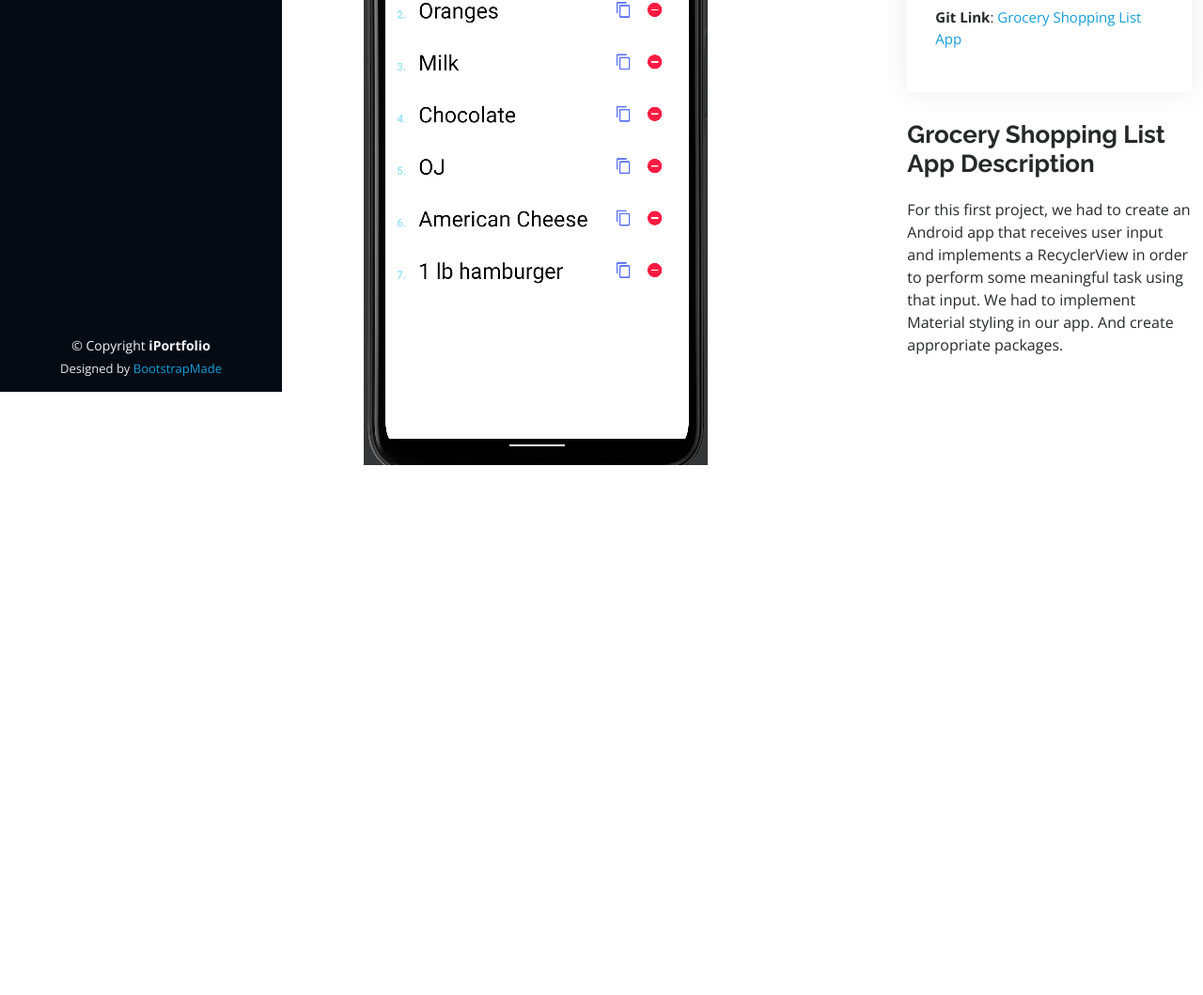
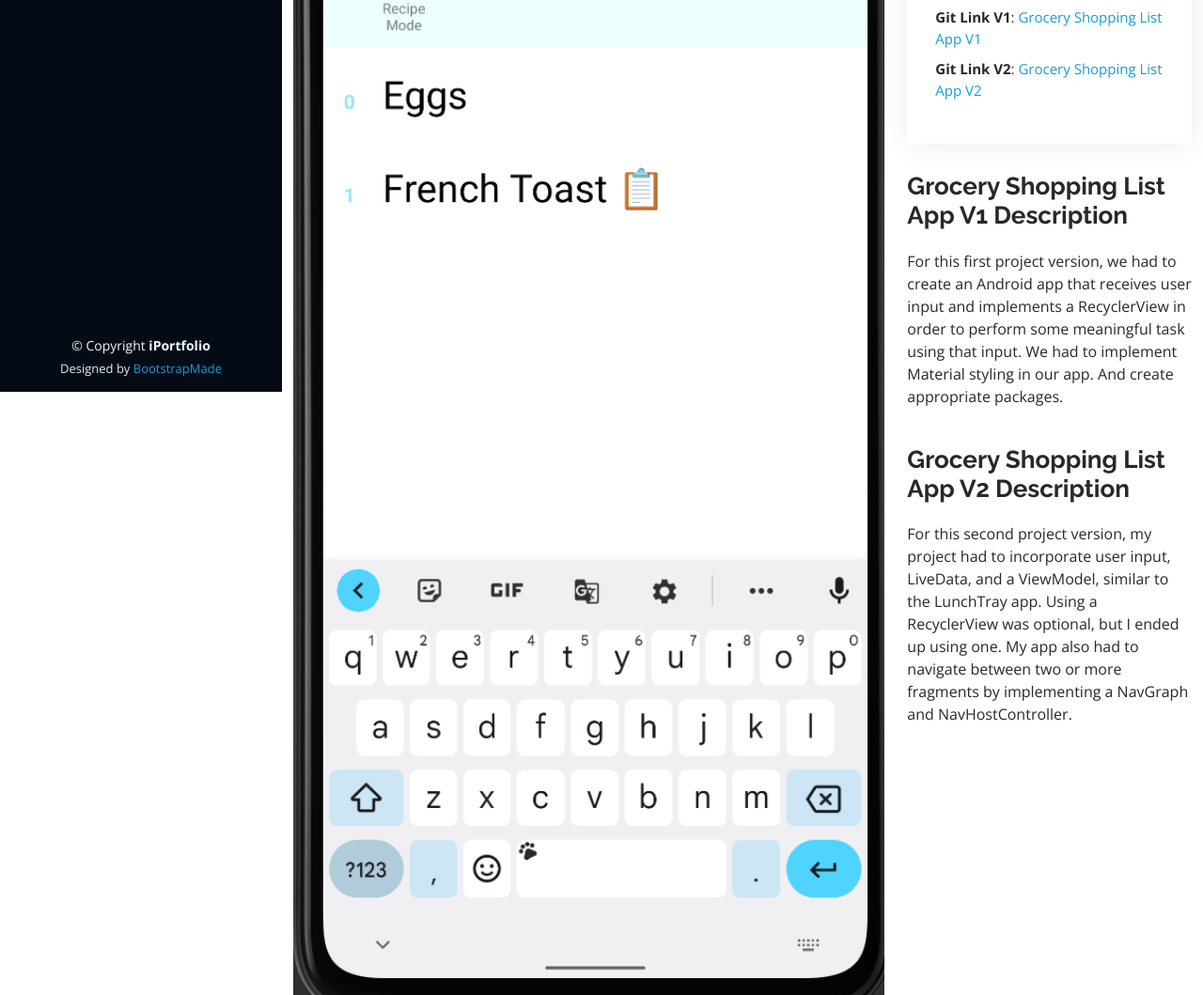
Before and after one commit to Rileyj-m/MobileAppPortfolio, a plain HTML site: page PortfolioDetails/portfolio-details8.html in a window 1280 px wide. Shown: the part 383-1442 px from the top of the page at 94% size. Before the commit the page ends 938 px from the top, so only its background shows below. Drawn offline with nearby package versions, Linux system fonts and the light colour scheme.

Commit message:
Added V2 Grocery list.

```diff
--- a/PortfolioDetails/portfolio-details8.html
+++ b/PortfolioDetails/portfolio-details8.html
@@ -88,8 +88,12 @@
             <div class="portfolio-details-slider swiper">
               <div class="swiper-wrapper align-items-center">
 
-                <div style="margin-left: 75px;">
-                  <img src="../assets/img/portfolio/grocery.png" alt="grocery">
+                <div class="swiper-slide">
+                  <img src="../assets/img/portfolio/grocery.png" alt="grocery v1">
+                </div>
+
+                <div class="swiper-slide">
+                  <img src="../assets/img/portfolio/Groc_v2.png" alt="grocery v2">
                 </div>
 
               </div>
@@ -104,14 +108,21 @@
                 <li><strong>Category</strong>: Mobile App Development</li>
                 <li><strong>Project date</strong>: Fall, 2022</li>
                 <li><strong>Project Expected Outcomes</strong>: A Grocery Shopping List App</li>
-                <li><strong>Git Link</strong>: <a href="https://github.com/Rileyj-m/GroceryApp_2">Grocery Shopping List App</a></li>
+                <li><strong>Git Link V1</strong>: <a href="https://github.com/Rileyj-m/GroceryApp_2">Grocery Shopping List App V1</a></li>
+                <li><strong>Git Link V2</strong>: <a href="https://github.com/Rileyj-m/GroceryApp_2/tree/MIDTERM">Grocery Shopping List App V2</a></li>
               </ul>
             </div>
             <div class="portfolio-description">
-              <h2>Grocery Shopping List App Description</h2>
+              <h2>Grocery Shopping List App V1 Description</h2>
               <p>
-                For this first project, we had to create an Android app that receives user input and implements
+                For this first project version, we had to create an Android app that receives user input and implements
                 a RecyclerView in order to perform some meaningful task using that input. We had to implement Material styling in our app. And create appropriate packages.
+              </p>
+              <br>
+              <h2>Grocery Shopping List App V2 Description</h2>
+              <p>
+                For this second project version, my project had to incorporate user input, LiveData, and a ViewModel, similar to the LunchTray app. Using a RecyclerView was optional, but I ended up using one.
+                My app also had to navigate between two or more fragments by implementing a NavGraph and NavHostController.
               </p>
             </div>
           </div>
```
Also changed, not shown: assets/img/portfolio/Groc_v2.png (added).
